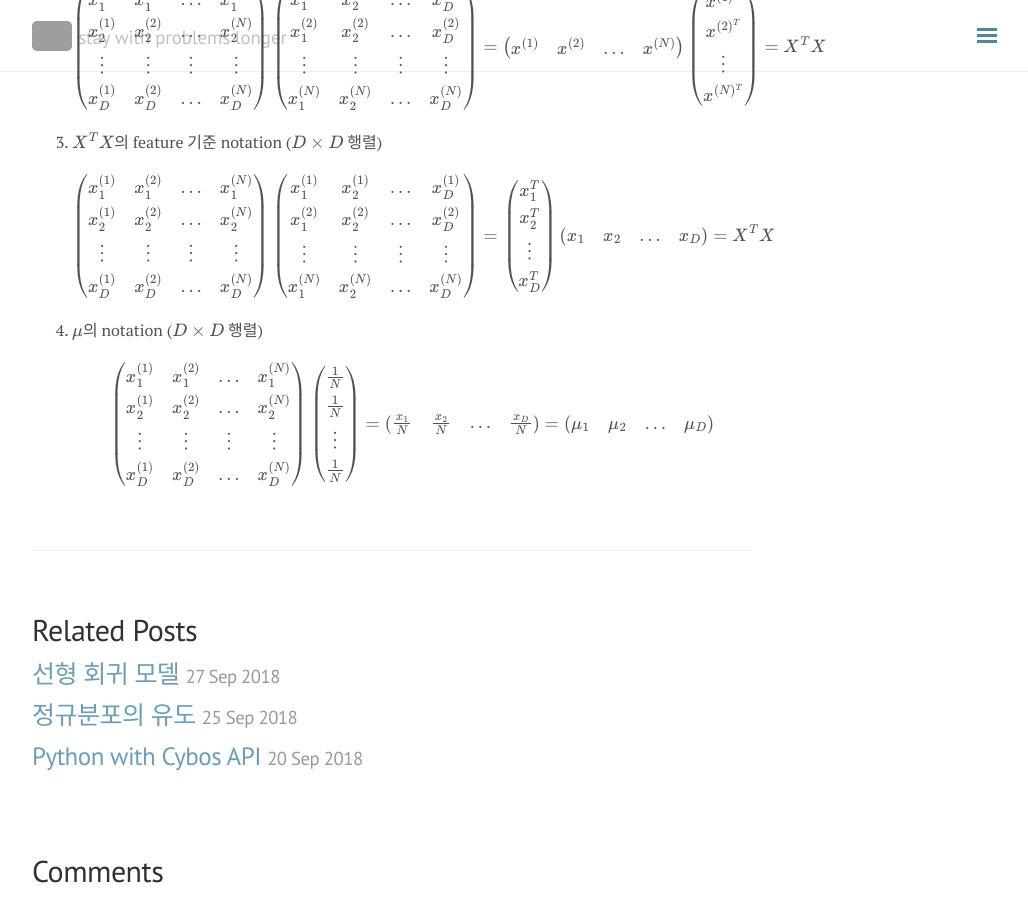
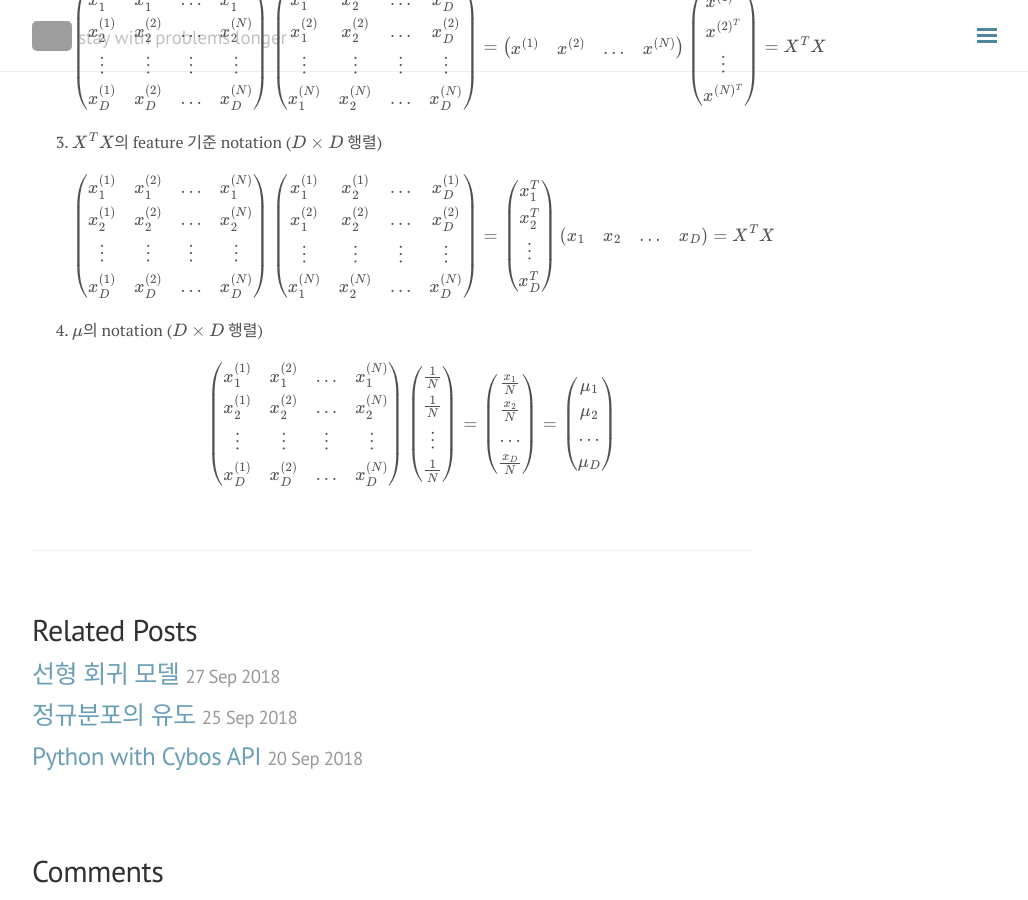
Before and after one commit to seokhoonj/seokhoonj.github.io, a Jekyll site: the page built from _posts/Math/2018-09-28-Math-gaussian_distribution.md, in a window 1280 px wide and 900 px high, scrolled down 1254 px. Shown: the whole window, without its empty margins (248-1276 px from the left). Built offline with Jekyll 4.4.1, drawn with Linux system fonts in a browser that asks for light colours; nearby versions of some CDN libraries; formulas are drawn with MathJax 3; comment, search, counter and statistics services are not loaded; grey boxes are pictures that could not be loaded.

Commit message:
add _posts

```diff
--- a/_posts/Math/2018-09-28-Math-gaussian_distribution.md
+++ b/_posts/Math/2018-09-28-Math-gaussian_distribution.md
@@ -35,4 +35,4 @@
 3. $X^T X$의 feature 기준 notation ($D \times D$ 행렬)
 \\( \begin{pmatrix} x\_1^{(1)} & x\_1^{(2)} & \ldots & x\_1^{(N)} \\\\ x\_2^{(1)} & x\_2^{(2)} & \ldots & x\_2^{(N)} \\\\ \vdots & \vdots & \vdots & \vdots \\\\ x\_D^{(1)} & x\_D^{(2)} & \ldots & x\_D^{(N)} \end{pmatrix} \begin{pmatrix} x\_1^{(1)} & x\_2^{(1)} & \ldots & x\_D^{(1)} \\\\ x\_1^{(2)} & x\_2^{(2)} & \ldots & x\_D^{(2)} \\\\ \vdots  & \vdots  & \vdots & \vdots \\\\ x\_1^{(N)} & x\_2^{(N)} & \ldots & x\_D^{(N)} \end{pmatrix} = \left(\begin{array}{c} x\_1^T \\\\ x\_2^T \\\\ \vdots \\\\ x\_D^T \end{array}\right) \left(\begin{array}{cccc} x\_1 & x\_2 & \ldots & x\_D \end{array}\right) = X^T X \\)
 4. $\mu$의 notation ($D \times D$ 행렬)
-\\( \begin{pmatrix} x\_1^{(1)} & x\_1^{(2)} & \ldots & x\_1^{(N)} \\\\ x\_2^{(1)} & x\_2^{(2)} & \ldots & x\_2^{(N)} \\\\ \vdots  & \vdots & \vdots & \vdots \\\\ x\_D^{(1)} & x\_D^{(2)} & \ldots & x\_D^{(N)} \end{pmatrix} \left(\begin{array}{c} \frac{1}{N} \\\\ \frac{1}{N} \\\\ \vdots \\\\ \frac{1}{N} \end{array}\right) = \left(\begin{array}{cccc} \frac{x\_1}{N} & \frac{x\_2}{N} & \ldots & \frac{x\_D}{N} \end{array}\right) = \left(\begin{array}{cccc} \mu\_1 & \mu\_2 & \ldots & \mu\_D \end{array}\right) \\)
+\\( \begin{pmatrix} x\_1^{(1)} & x\_1^{(2)} & \ldots & x\_1^{(N)} \\\\ x\_2^{(1)} & x\_2^{(2)} & \ldots & x\_2^{(N)} \\\\ \vdots  & \vdots & \vdots & \vdots \\\\ x\_D^{(1)} & x\_D^{(2)} & \ldots & x\_D^{(N)} \end{pmatrix} \left(\begin{array}{c} \frac{1}{N} \\\\ \frac{1}{N} \\\\ \vdots \\\\ \frac{1}{N} \end{array}\right) = \left(\begin{array}{c} \frac{x\_1}{N} \\\\ \frac{x\_2}{N} \\\\ \ldots \\\\ \frac{x\_D}{N} \end{array}\right) = \left(\begin{array}{c} \mu\_1 \\\\ \mu\_2 \\\\ \ldots \\\\ \mu\_D \end{array}\right) \\)
```
